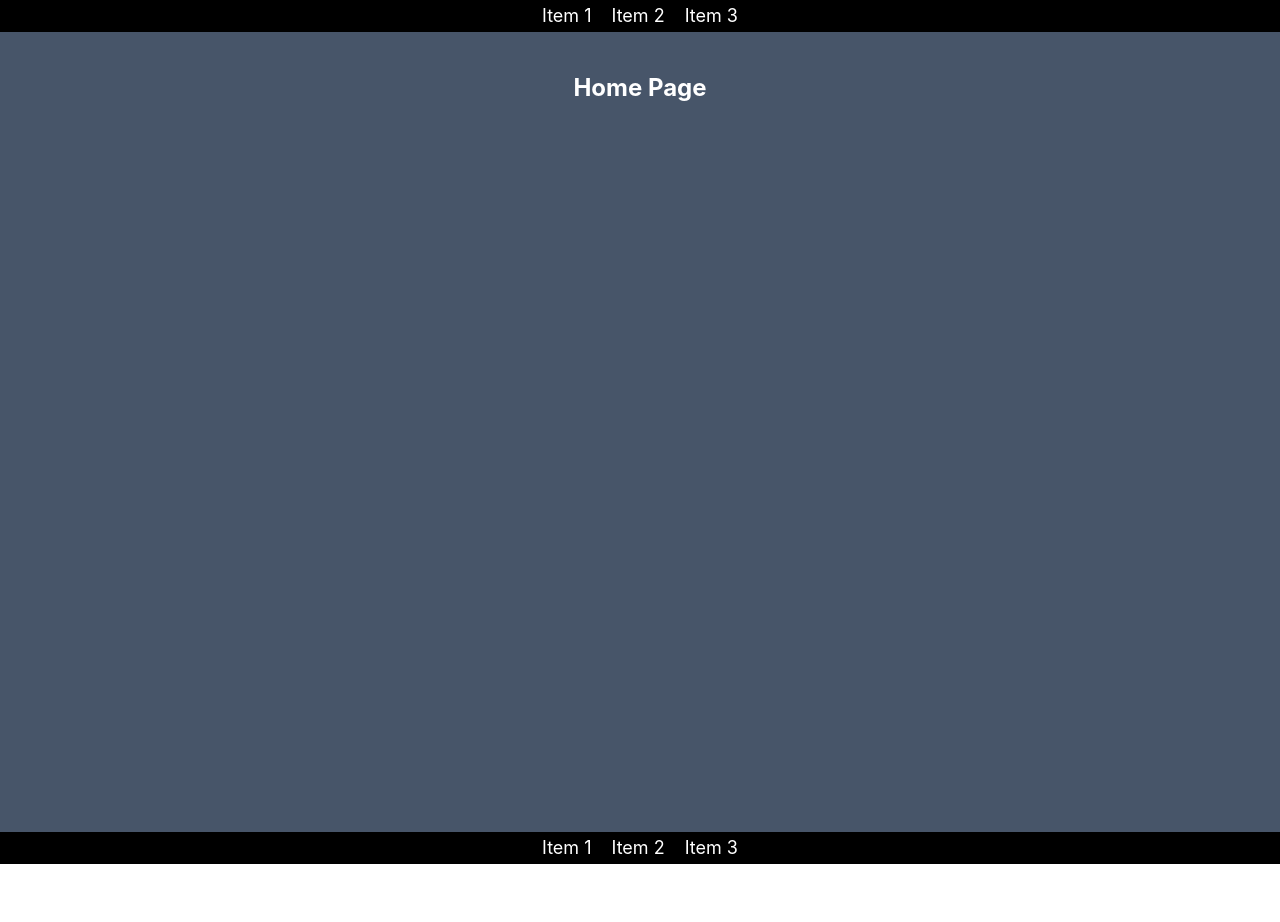
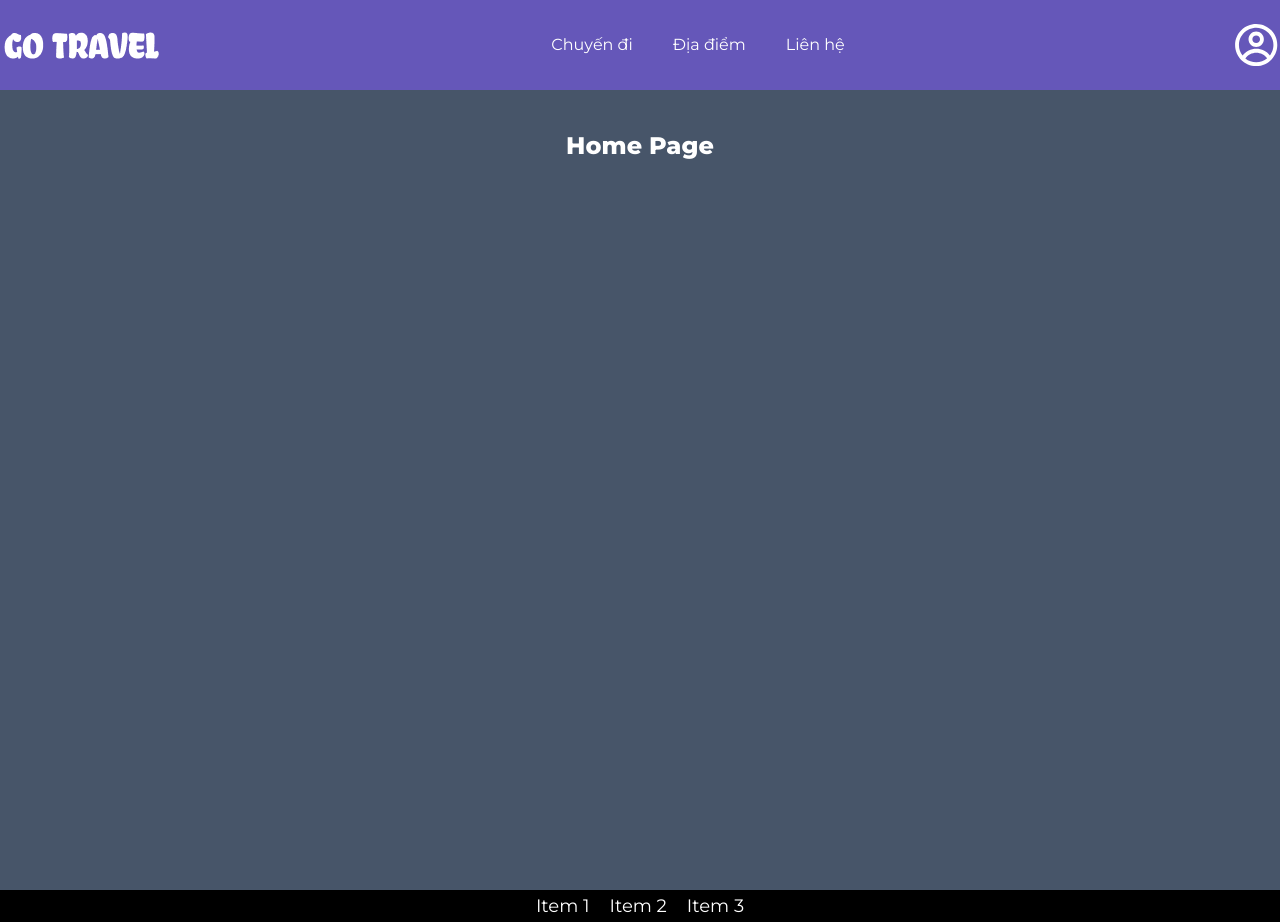
Before and after one commit to hoangloi-nt/IE402.N21-Go-Travel, a React (Create React App) app: page / in a window 1280 px wide. Before the commit the page ends 864 px from the top, so only its background shows below. Built offline with nearby package versions, Linux system fonts and the light colour scheme.

Commit message:
feat: #1 header source code

```diff
--- /dev/null
+++ b/src/assets/icons/UserIcon.js
@@ -0,0 +1,30 @@
+import React from "react";
+
+const UserIcon = ({ className = "" }) => {
+  return (
+    <div className={className}>
+      <svg
+        width={47}
+        height={46}
+        viewBox="0 0 47 46"
+        fill="none"
+        xmlns="http://www.w3.org/2000/svg"
+      >
+        <path
+          fillRule="evenodd"
+          clipRule="evenodd"
+          d="M30.8571 17.25C30.8571 19.2834 30.0493 21.2334 28.6116 22.6712C27.1738 24.109 25.2237 24.9167 23.1904 24.9167C21.1571 24.9167 19.207 24.109 17.7693 22.6712C16.3315 21.2334 15.5237 19.2834 15.5237 17.25C15.5237 15.2167 16.3315 13.2667 17.7693 11.8289C19.207 10.3911 21.1571 9.58337 23.1904 9.58337C25.2237 9.58337 27.1738 10.3911 28.6116 11.8289C30.0493 13.2667 30.8571 15.2167 30.8571 17.25ZM27.0237 17.25C27.0237 18.2667 26.6199 19.2417 25.901 19.9606C25.1821 20.6795 24.2071 21.0834 23.1904 21.0834C22.1737 21.0834 21.1987 20.6795 20.4798 19.9606C19.7609 19.2417 19.3571 18.2667 19.3571 17.25C19.3571 16.2334 19.7609 15.2584 20.4798 14.5395C21.1987 13.8206 22.1737 13.4167 23.1904 13.4167C24.2071 13.4167 25.1821 13.8206 25.901 14.5395C26.6199 15.2584 27.0237 16.2334 27.0237 17.25Z"
+          fill="white"
+        />
+        <path
+          fillRule="evenodd"
+          clipRule="evenodd"
+          d="M23.1904 1.91669C11.5467 1.91669 2.10709 11.3563 2.10709 23C2.10709 34.6438 11.5467 44.0834 23.1904 44.0834C34.8342 44.0834 44.2738 34.6438 44.2738 23C44.2738 11.3563 34.8342 1.91669 23.1904 1.91669ZM5.94042 23C5.94042 27.0059 7.307 30.6935 9.59742 33.6222C11.2059 31.5098 13.2811 29.7979 15.6607 28.6203C18.0403 27.4426 20.6599 26.831 23.315 26.8334C25.9357 26.8309 28.5224 27.4266 30.878 28.5752C33.2336 29.7238 35.296 31.3949 36.908 33.4612C38.5687 31.2831 39.6869 28.7408 40.17 26.0448C40.6531 23.3488 40.4872 20.5765 39.6862 17.9572C38.8852 15.338 37.4719 12.9472 35.5634 10.9826C33.6549 9.01799 31.3061 7.53608 28.7112 6.65949C26.1162 5.78291 23.3499 5.53683 20.641 5.94163C17.9321 6.34644 15.3585 7.39048 13.1332 8.98737C10.9079 10.5843 9.09489 12.6881 7.84411 15.1248C6.59333 17.5615 5.94077 20.261 5.94042 23ZM23.1904 40.25C19.2305 40.256 15.3901 38.8937 12.3191 36.3937C13.5552 34.6241 15.2005 33.1793 17.115 32.1822C19.0294 31.1851 21.1564 30.6651 23.315 30.6667C25.4466 30.665 27.5479 31.1719 29.4444 32.1452C31.3408 33.1186 32.9776 34.5304 34.2189 36.2634C31.1241 38.8445 27.2204 40.2557 23.1904 40.25Z"
+          fill="white"
+        />
+      </svg>
+    </div>
+  );
+};
+
+export default UserIcon;
--- a/src/components/layout/Header.js
+++ b/src/components/layout/Header.js
@@ -1,11 +1,70 @@
-import React from "react";
+import UserIcon from "assets/icons/UserIcon";
+import { NavLink } from "react-router-dom";
+import { useState } from "react";
+
+const menuLinks = [
+  {
+    url: "/tour",
+    title: "Chuyến đi",
+  },
+  {
+    url: "/location",
+    title: "Địa điểm",
+  },
+  {
+    url: "/contact",
+    title: "Liên hệ",
+  },
+];
 
 const Header = () => {
+  const [isUser, setIsUser] = useState(false);
+
   return (
-    <div className="flex items-center justify-center h-8 gap-5 text-lg text-white bg-black">
-      <h1>Item 1</h1>
-      <h1>Item 2</h1>
-      <h1>Item 3</h1>
+    <div className="bg-[#6557B9] w-full h-full">
+      <div className="flex items-center justify-between text-white page-container py-[22px]">
+        <NavLink to="/">
+          <img srcSet="/logoNew.png 1x" alt="logo" />
+        </NavLink>
+        <div className="flex items-center justify-center gap-x-10">
+          {menuLinks.map((item, index) => (
+            <NavLink
+              to={item.url}
+              key={index}
+              className="cursor-pointer hover:opacity-70 "
+            >
+              {item.title}
+            </NavLink>
+          ))}
+        </div>
+        <div className="relative group">
+          <UserIcon className="cursor-pointer hover:opacity-70"></UserIcon>
+          <div className="scale-0 absolute top-[50px] right-0 p-5 text-lg text-black bg-white rounded-lg shadow-sm flex flex-col gap-y-3 group-hover:scale-100 transition-all min-w-[150px]">
+            {isUser ? (
+              <>
+                <p className="transition-all cursor-pointer hover:-translate-x-2">
+                  Thông tin cá nhân
+                </p>
+                <p className="transition-all cursor-pointer hover:-translate-x-2">
+                  Chuyến đi của tôi
+                </p>
+                <p className="font-semibold text-red-500 transition-all cursor-pointer hover:-translate-x-2">
+                  Đăng xuất
+                </p>
+              </>
+            ) : (
+              <>
+                <p className="font-semibold text-[#6557B9] transition-all cursor-pointer hover:-translate-x-2">
+                  Đăng nhập
+                </p>
+                <p className="font-semibold text-[#6557B9] transition-all cursor-pointer hover:-translate-x-2">
+                  Đăng ký
+                </p>
+              </>
+            )}
+          </div>
+        </div>
+      </div>
     </div>
   );
 };
--- a/src/styles/index.scss
+++ b/src/styles/index.scss
@@ -3,14 +3,21 @@
 @tailwind utilities;
 
 @import "reset";
+@import url("https://fonts.googleapis.com/css2?family=Montserrat:wght@300;400;500;600;800;900&display=swap");
 
-body {
-  margin: 0;
-  font-family: -apple-system, BlinkMacSystemFont, "Segoe UI", "Roboto", "Oxygen",
-    "Ubuntu", "Cantarell", "Fira Sans", "Droid Sans", "Helvetica Neue",
-    sans-serif;
-  -webkit-font-smoothing: antialiased;
-  -moz-osx-font-smoothing: grayscale;
+@layer components {
+  .page-container {
+    max-width: 1440px;
+    @apply mx-auto;
+  }
+
+  body {
+    margin: 0;
+    font-family: "Montserrat", sans-serif;
+    -webkit-font-smoothing: antialiased;
+    -moz-osx-font-smoothing: grayscale;
+    scroll-behavior: smooth;
+  }
 }
 
 code {
```
Also changed, not shown: public/logoNew.png (added).
